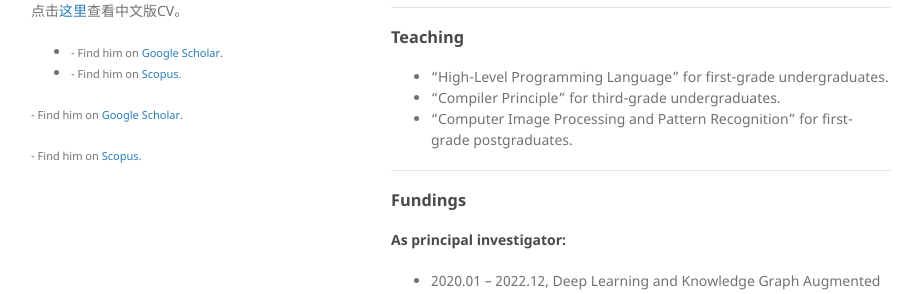
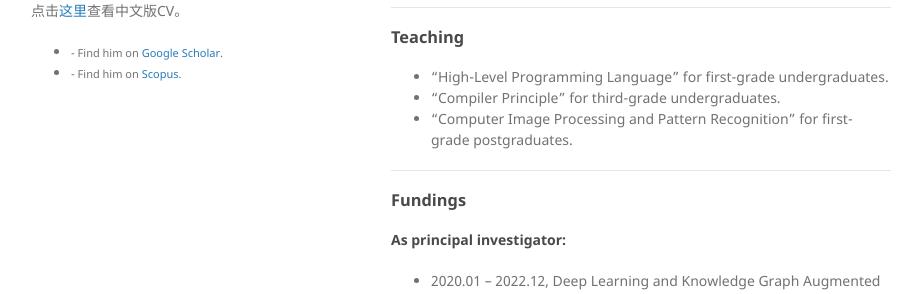
Before and after one commit to jackyspeed/aboutzhangshu, a Jekyll site: the page built from index.md, in a window 1280 px wide. Shown: the part 508-802 px from the top of the page, without its empty margins (179-1101 px from the left). Built offline with Jekyll 4.4.1, drawn with Linux system fonts in a browser that asks for light colours; our own code applies the rules of GitHub Pages for plain Markdown files.

Commit message:
Update default.html

```diff
--- a/_layouts/default.html
+++ b/_layouts/default.html
@@ -28,9 +28,6 @@
           <li><small>- Find him on <a href="{{ site.google_scholar_link }}" Target="_blank">Google Scholar</a>.</small></li>
           <li><small>- Find him on <a href="{{ site.scopus_link }}" Target="_blank">Scopus</a>.</small></li>
         </ul>
-
-        <p class="view"><small>- Find him on <a href="{{ site.google_scholar_link }}" Target="_blank">Google Scholar</a>.</small></p>
-        <p class="view"><small>- Find him on <a href="{{ site.scopus_link }}" Target="_blank">Scopus</a>.</small></p>
 
 
         <!--
```
